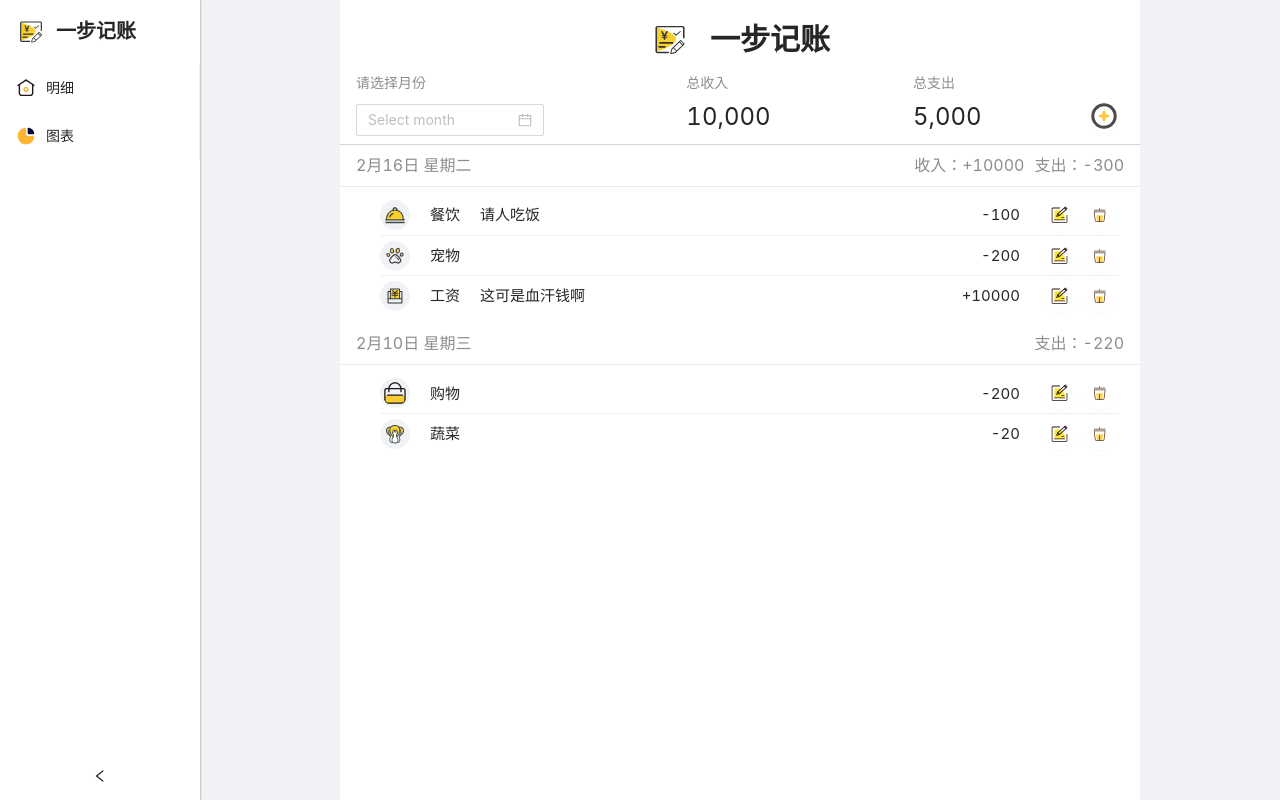
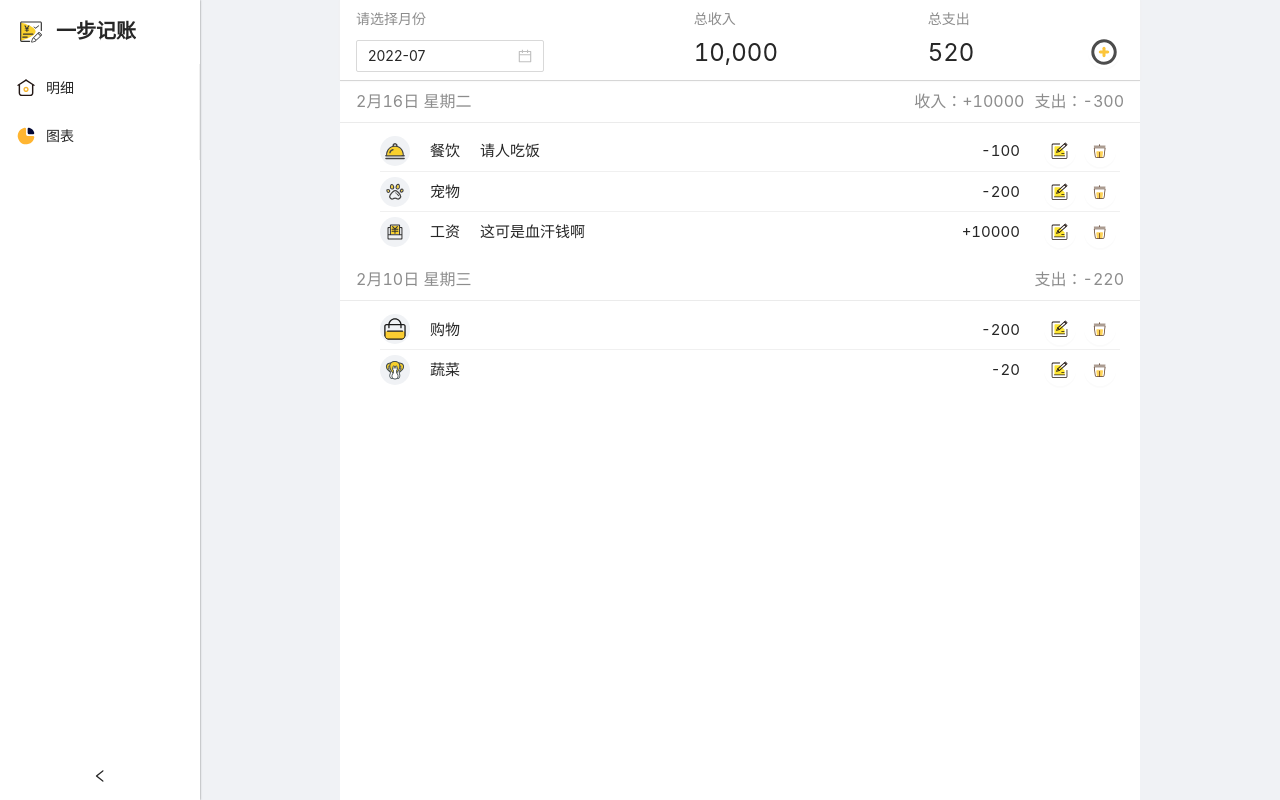
Before and after one commit to ViktorVan22/book-keeper-desktop, a React (Create React App) app: page / in a window 1280 px wide. Built offline with nearby package versions, Linux system fonts and the light colour scheme.

Commit message:
完成顶部部分的状态集成和交互功能

```diff
--- /dev/null
+++ b/src/components/localeDatePicker/LocaleDatePicker.css
@@ -0,0 +1,5 @@
+.month-picker .text {
+  margin-bottom: 4px;
+  color: rgba(0, 0, 0, 0.45);
+  font-size: 1.4rem;
+}
--- /dev/null
+++ b/src/components/localeDatePicker/LocaleDatePicker.tsx
@@ -0,0 +1,31 @@
+import React, { FC } from "react";
+import { DatePicker } from "antd";
+import moment, { Moment } from "moment";
+import locale from "antd/es/date-picker/locale/zh_CN"; // 引入中文配置
+import "./LocaleDatePicker.css";
+
+interface MonthPickerProps {
+  picker?: "month" | "date"; // 两个模式可选，分别为选择月份和选则日期
+  value?: Moment;
+  onChange?: (timeStamp: Moment, dateString: string) => void;
+}
+
+const LocaleDatePicker: FC<MonthPickerProps> = ({
+  picker = "month",
+  value,
+  onChange,
+}) => {
+  return (
+    <DatePicker
+      locale={locale}
+      picker={picker}
+      inputReadOnly={true}
+      allowClear={false}
+      disabledDate={time => time.isAfter(moment())}
+      value={value}
+      onChange={onChange as any}
+    />
+  );
+};
+
+export default LocaleDatePicker;
--- a/src/components/mainLayout/MainLayout.tsx
+++ b/src/components/mainLayout/MainLayout.tsx
@@ -1,16 +1,32 @@
-import { DatePicker, Layout, Menu, Statistic } from "antd";
-import { FC } from "react";
+import { Layout, Menu, Statistic } from "antd";
+import { Moment } from "moment";
+import { FC, useContext } from "react";
 import { renderRoutes } from "react-router-config";
 import { Link, useLocation } from "react-router-dom";
+import { getSummary } from "../../services/recordHelper";
 import { ROUTE_CONFIG } from "../../services/router";
 import Icon from "../icon/Icon";
+import LocaleDatePicker from "../localeDatePicker/LocaleDatePicker";
 import Logo from "../logo/Logo";
+import { Context } from "../provider/Provider";
+import { updateMonth } from "../provider/reducer/actions";
 import "./MainLayout.css";
 
 const { Sider, Content } = Layout;
 const { Item } = Menu;
 
 const MainLayout: FC = () => {
+  // 获取上层Provider所传递的state和dispatch
+  const { state, dispatch } = useContext(Context);
+
+  // 使用之前已经定义的方法计算总收入和总支出
+  const monthlySummary = getSummary(state.monthlyRecords);
+
+  // 在更改所选月份后更改全局状态
+  const onMonthChange = (month: Moment) => {
+    dispatch(updateMonth(month));
+  };
+
   const { pathname } = useLocation();
   return (
     <Layout className="app">
@@ -27,14 +43,21 @@ const MainLayout: FC = () => {
       </Sider>
       <Content className="content">
         <div className={"header"}>
-          <Logo size={"large"} />
           <div className={"header-category"}>
             <Statistic
               title={"请选择月份"}
-              valueRender={() => <DatePicker picker={"month"} />}
+              valueRender={() => (
+                <LocaleDatePicker
+                  value={state.month}
+                  onChange={onMonthChange}
+                />
+              )}
             />
-            <Statistic title={"总收入"} value={10000} />
-            <Statistic title={"总支出"} value={5000} />
+            <Statistic title={"总收入"} value={monthlySummary.totalIncome} />
+            <Statistic
+              title={"总支出"}
+              value={monthlySummary.totalExpenditure}
+            />
           </div>
         </div>
         <div className="body">{renderRoutes(ROUTE_CONFIG)}</div>
```
